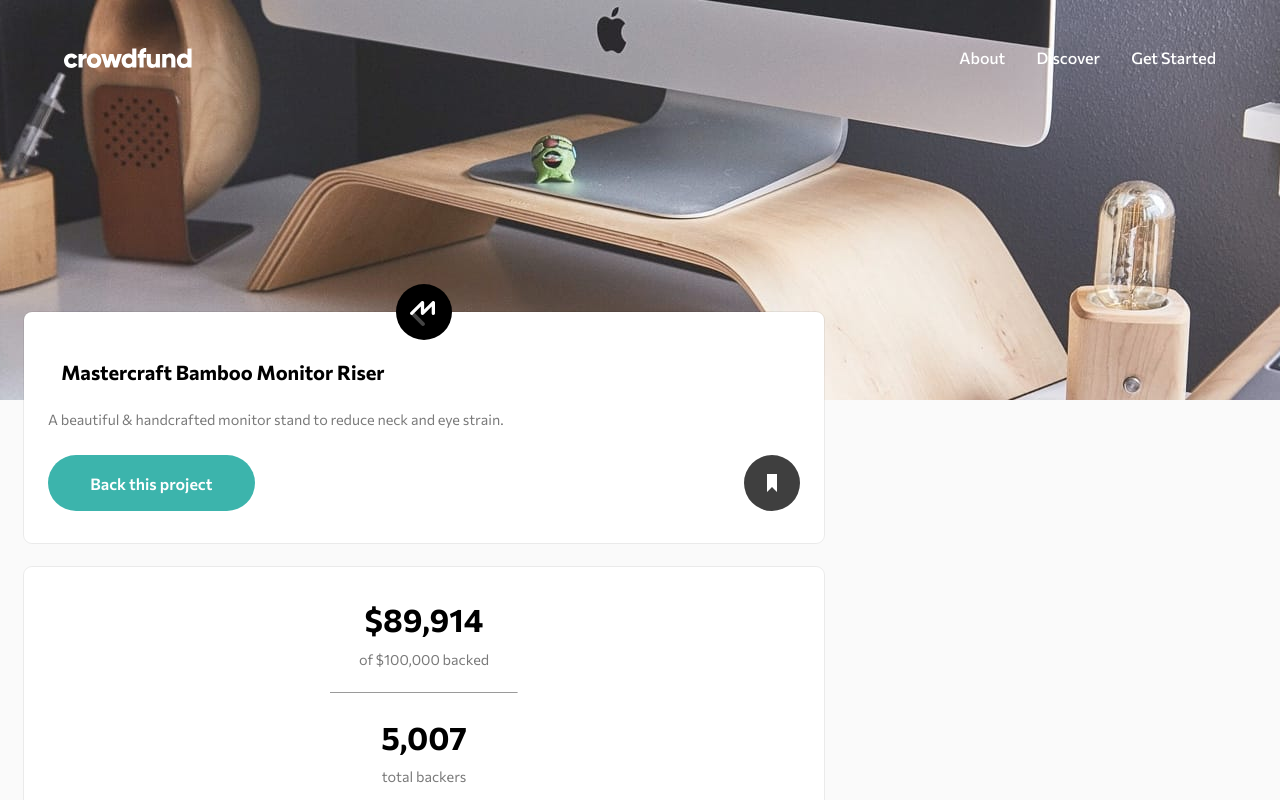
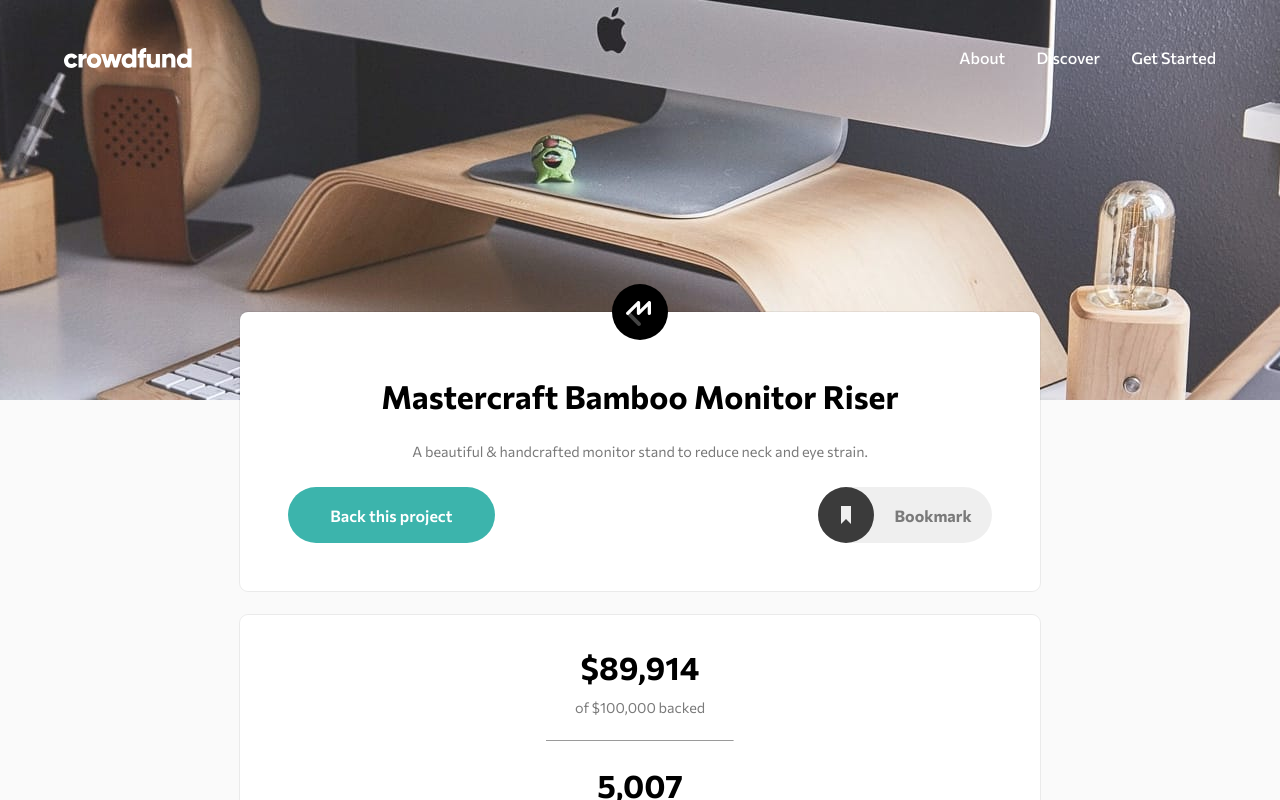
Before and after one commit to sahand-masoleh/fem-24-crowdfunding-product-page, a Svelte app: page / in a window 1280 px wide. Shown: the top 800 px of the page. Built offline with nearby package versions, Linux system fonts and the light colour scheme.

Commit message:
intro: desktop

```diff
--- a/src/lib/Intro.svelte
+++ b/src/lib/Intro.svelte
@@ -3,7 +3,6 @@
 	import "../styles/Intro.scss";
 	import { createEventDispatcher } from "svelte";
 	import logo from "../assets/images/logo-mastercraft.svg";
-	import bookmarkIcon from "../assets/images/icon-bookmark.svg";
 
 	let isBookmarked = false;
 	function bookmark() {
@@ -25,13 +24,26 @@
 	<div class="intro__button-container">
 		<button on:click={openModal} class="intro__button">Back this project</button
 		>
-		<button on:click={bookmark} class="intro__bookmark">
+		<button
+			on:click={bookmark}
+			class={`intro__bookmark ${
+				isBookmarked ? "intro__bookmark--done" : "intro__bookmark--undone"
+			}`}
+		>
 			<div
 				class={`intro__bookmark-icon ${
-					isBookmarked ? "intro__bookmark-icon--done" : ""
+					isBookmarked
+						? "intro__bookmark-icon--done"
+						: "intro__bookmark-icon--undone"
 				}`}
 			/>
-			<p class="intro__bookmark-label">
+			<p
+				class={`intro__bookmark-label ${
+					isBookmarked
+						? "intro__bookmark-label--done"
+						: "intro__bookmark-label--undone"
+				}`}
+			>
 				{isBookmarked ? "Bookmarked" : "Bookmark"}
 			</p>
 		</button>
--- a/src/styles/App.scss
+++ b/src/styles/App.scss
@@ -10,3 +10,7 @@
 body {
 	background-color: #00000005;
 }
+
+.app {
+	display: grid;
+}
--- a/src/styles/Intro.scss
+++ b/src/styles/Intro.scss
@@ -5,13 +5,16 @@
 	border-radius: $rds;
 	outline: $outline-light;
 	padding: $gap-2 $gap-1-5;
-
 	position: relative;
-
 	display: flex;
 	justify-content: space-between;
 	flex-wrap: wrap;
 	gap: 1.5rem;
+
+	@media screen and (min-width: 480px) {
+		padding: $gap-3;
+		justify-content: center;
+	}
 
 	&__logo {
 		position: absolute;
@@ -25,6 +28,10 @@
 		text-align: center;
 		flex-basis: fill;
 		margin: 1rem 1ch 0 1ch;
+
+		@media screen and (min-width: 480px) {
+			font-size: $fs-xl;
+		}
 	}
 
 	&__text {
@@ -53,6 +60,10 @@
 		font-size: $fs-s;
 		font-weight: $fw-6;
 		color: white;
+
+		&:hover {
+			background-color: $c-p-dark-cyan;
+		}
 	}
 
 	&__bookmark {
@@ -60,20 +71,68 @@
 		border: none;
 		cursor: pointer;
 
+		@media screen and (min-width: 480px) {
+			display: flex;
+			align-items: center;
+			width: 20ch;
+			border-radius: 50px;
+
+			&--undone {
+				background-color: #00000010;
+
+				&:hover {
+					opacity: 0.75;
+				}
+			}
+
+			&--done {
+				background-color: #f4f8f9ff;
+				&:hover > .intro__bookmark-label--done {
+					color: $c-p-dark-cyan;
+				}
+
+				&:hover > .intro__bookmark-icon--done {
+					background-color: $c-p-dark-cyan;
+				}
+			}
+		}
+
 		&-icon {
-			background-color: #000000c0;
 			mask: url(../assets/images/icon-bookmark.svg) center / cover;
 			height: 3.5rem;
 			width: 3.5rem;
 			position: relative;
 
+			&--undone {
+				background-color: #000000c0;
+			}
+
 			&--done {
 				background-color: $c-p-moderate-cyan;
+
+				&:hover {
+					background-color: $c-p-dark-cyan;
+				}
 			}
 		}
 
 		&-label {
 			display: none;
+			font-size: $fs-s;
+			font-weight: $fw-7;
+
+			&--undone {
+				color: $c-n-dark-gray;
+			}
+
+			&--done {
+				color: $c-p-moderate-cyan;
+			}
+
+			@media screen and (min-width: 480px) {
+				display: unset;
+				margin: auto;
+			}
 		}
 	}
 }
--- a/src/styles/Main.scss
+++ b/src/styles/Main.scss
@@ -7,4 +7,5 @@
 	justify-content: center;
 	gap: 1.5rem;
 	max-width: 50rem;
+	justify-self: center;
 }
```
